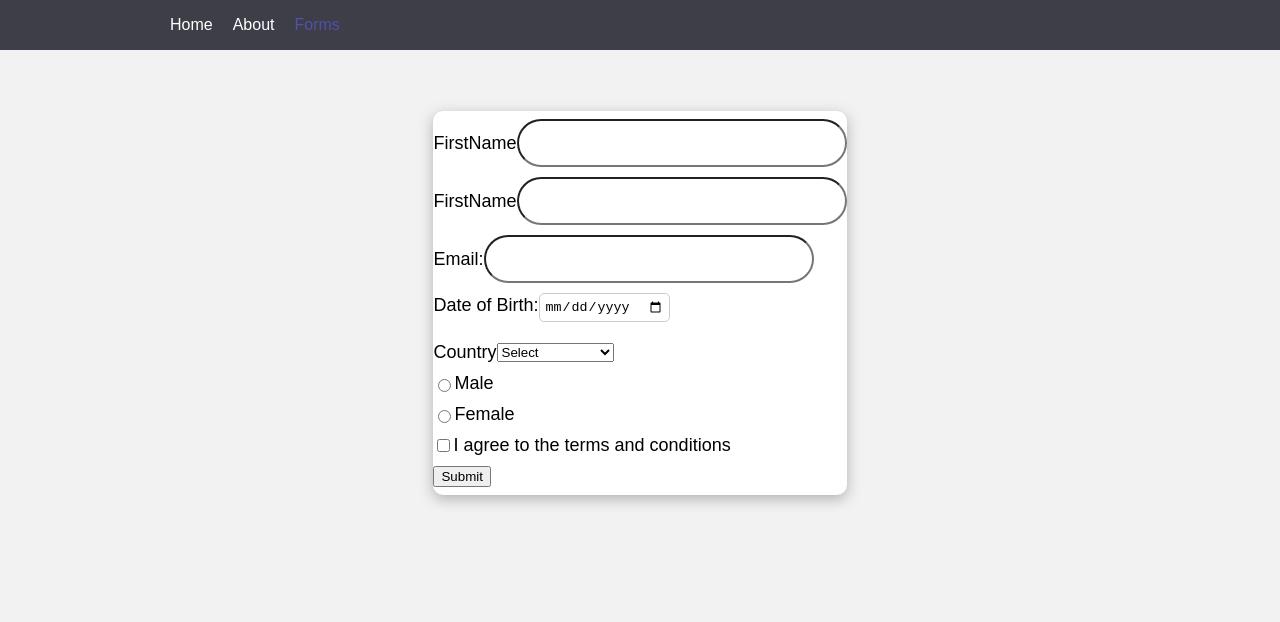
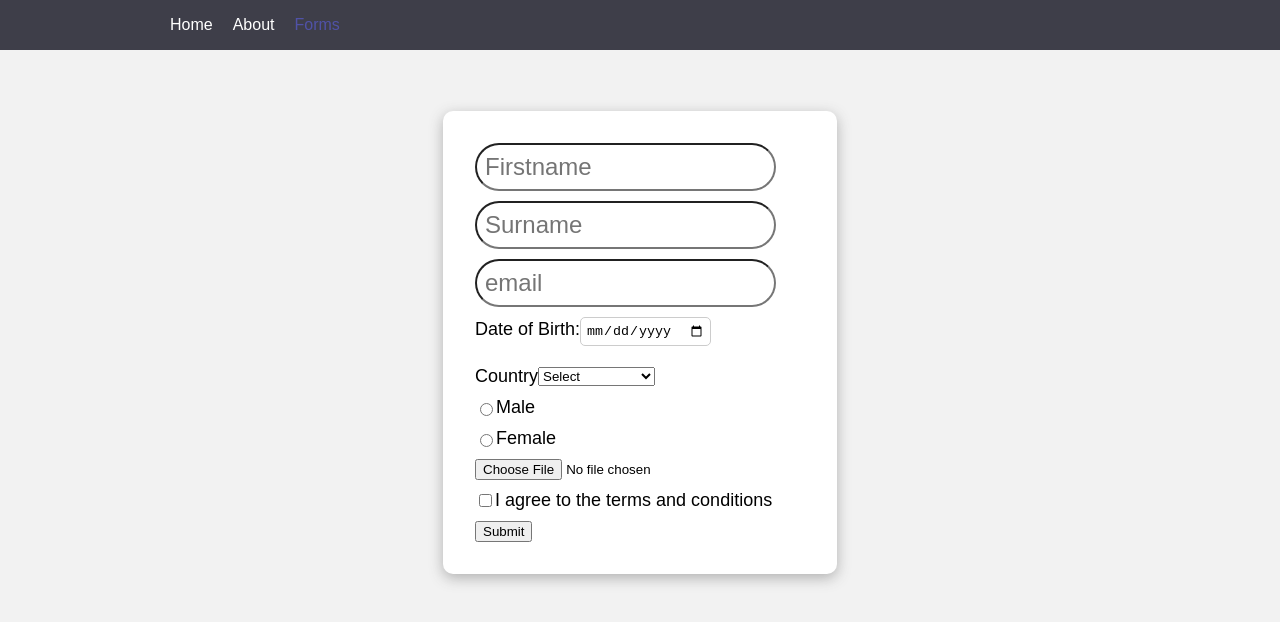
Before and after one commit to Alexgargun/React2023Q1, a React (Create React App) app: page /forms in a window 1280 px wide. Shown: the top 622 px of the page. Built offline with nearby package versions, Linux system fonts and the light colour scheme.

Commit message:
feat: add tests

```diff
--- a/src/components/AddFormData.tsx
+++ b/src/components/AddFormData.tsx
@@ -1,12 +1,13 @@
 import React, { Component, FormEvent, RefObject } from 'react';
 import styles from '../styles/AddFormData.module.css';
 import FormState from '../models/forms';
-import { countries, errorMessages } from '../utils/constants';
+import { errorMessages } from '../utils/constants';
 import Dropdown from './Dropdown';
 import NameInput from './NameInput';
 import EmailInput from './EmailInput';
 import SurnameInput from './SurnameInput';
 import DateInput from './DateInput';
+import FileInput from './FileInput';
 interface FormProps {
   uppdateFormState: (formData: FormState) => void;
 }
@@ -14,7 +15,6 @@ interface FormProps {
 type FormErrors = {
   [key: string]: string;
 };
-
 interface FormStateInterface extends FormState {
   errors: FormErrors;
 }
@@ -23,10 +23,12 @@ class Forms extends Component<FormProps, FormStateInterface> {
   surname: React.RefObject<HTMLInputElement>;
   email: RefObject<HTMLInputElement>;
   dateOfBirth: RefObject<HTMLInputElement>;
-  selectGenderMale: RefObject<HTMLInputElement>;
-  selectGenderFemale: RefObject<HTMLInputElement>;
   selectCountry: RefObject<HTMLSelectElement>;
+  selectGender: RefObject<HTMLInputElement>;
   termsAndConditions: RefObject<HTMLInputElement>;
+  selectMale: RefObject<HTMLInputElement>;
+  selectFemale: RefObject<HTMLInputElement>;
+  fileInput: React.RefObject<HTMLInputElement>;
 
   constructor(props: FormProps) {
     super(props);
@@ -37,8 +39,10 @@ class Forms extends Component<FormProps, FormStateInterface> {
       email: '',
       dateOfBirth: '',
       selectCountry: '',
-      selectGenderMale: '',
-      selectGenderFemale: '',
+      selectFemale: '',
+      selectMale: '',
+      selectGender: '',
+      fileInput: new File([''], 'filename'),
       termsAndConditions: false,
       errors: {
         name: '',
@@ -47,6 +51,7 @@ class Forms extends Component<FormProps, FormStateInterface> {
         dateOfBirth: '',
         selectCountry: '',
         selectGender: '',
+        fileInput: '',
         termsAndConditions: '',
       },
     };
@@ -56,18 +61,12 @@ class Forms extends Component<FormProps, FormStateInterface> {
     this.email = React.createRef();
     this.dateOfBirth = React.createRef();
     this.selectCountry = React.createRef();
-    this.selectGenderMale = React.createRef();
-    this.selectGenderFemale = React.createRef();
+    this.selectGender = React.createRef();
+    this.selectMale = React.createRef();
+    this.selectFemale = React.createRef();
     this.termsAndConditions = React.createRef();
+    this.fileInput = React.createRef();
   }
-
-  handleClick = () => {
-    if (this.selectGenderMale.current?.checked) {
-      console.log('Radio 1 is selected');
-    } else if (this.selectGenderFemale.current?.checked) {
-      console.log('Radio 2 is selected');
-    }
-  };
 
   handleSubmit = (event: FormEvent<HTMLFormElement>) => {
     event.preventDefault();
@@ -77,10 +76,14 @@ class Forms extends Component<FormProps, FormStateInterface> {
       surname: this.surname.current?.value || '',
       email: this.email.current?.value || '',
       dateOfBirth: this.dateOfBirth.current?.value || '',
+      selectGender: this.selectFemale.current?.checked ? 'Female' : 'Male',
+      selectMale: this.selectMale.current?.value || '',
+      selectFemale: this.selectFemale.current?.value || '',
       selectCountry: this.selectCountry.current?.value || '',
-      selectGender: this.selectGenderMale.current?.value || '',
-      selectGenderFemale: this.selectGenderFemale.current?.value || '',
       termsAndConditions: this.termsAndConditions.current?.checked || false,
+      fileInput: this.fileInput.current?.files
+        ? this.fileInput.current?.files[0]
+        : new File([''], 'filename'),
     };
 
     let errorNameMessage = '';
@@ -102,20 +105,15 @@ class Forms extends Component<FormProps, FormStateInterface> {
       dateOfBirth: !formData.dateOfBirth ? errorMessages.dateOfBirth : '',
       email: !formData.email ? errorMessages.email : '',
       selectCountry: formData.selectCountry === 'select' ? errorMessages.selectCountry : '',
-      selectGender: formData.selectGender ? errorMessages.selectGender : '',
+      selectGender: formData.selectGender === '' ? errorMessages.selectGender : '',
       termsAndConditions:
         formData.termsAndConditions === false ? errorMessages.termsAndConditions : '',
+      fileInput: !formData.fileInput ? errorMessages.fileInput : '',
     };
-
-    console.log(Object.values(errors));
-
-    const hasErrors = Object.values(errors).some((error) => error !== '');
-
     if (Object.values(errors).some((error) => error !== '')) {
       this.setState({ errors });
       return;
     }
-
     this.props.uppdateFormState(formData);
     this.setState({
       errors: {
@@ -124,15 +122,13 @@ class Forms extends Component<FormProps, FormStateInterface> {
         email: '',
         dateOfBirth: '',
         selectCountry: '',
-        selectGenderMale: '',
-        selectGenderFemale: '',
+        selectedGender: '',
+        fileInput: '',
         termsAndConditions: '',
       },
     });
   };
-
   render() {
-    console.log(this.state);
     return (
       <section style={{ padding: '74px' }} className={styles.formSection}>
         <div className="container">
@@ -151,16 +147,17 @@ class Forms extends Component<FormProps, FormStateInterface> {
               error={this.state.errors.selectCountry}
             />
             <label>
-              <input type="radio" name="gender" value="male" ref={this.selectGenderMale} />
+              <input type="radio" name="gender" value="Male" ref={this.selectMale} />
               Male
             </label>
             <label>
-              <input type="radio" name="gender" value="female" ref={this.selectGenderFemale} />
+              <input type="radio" name="gender" value="Female" ref={this.selectFemale} />
               Female
             </label>
             {this.state.errors.selectGender && (
               <span className={styles.error}>{this.state.errors.selectGender}</span>
             )}
+            <FileInput fileInputRef={this.fileInput} error={this.state.errors.fileInput} />
             <label>
               <input
                 type="checkbox"
@@ -173,6 +170,7 @@ class Forms extends Component<FormProps, FormStateInterface> {
             {this.state.errors.termsAndConditions && (
               <span className={styles.error}>{this.state.errors.termsAndConditions}</span>
             )}
+
             <input type="submit" value="Submit" />
           </form>
           {Object.values(this.state.errors).some((error) => error !== '') && (
--- a/src/components/EmailInput.tsx
+++ b/src/components/EmailInput.tsx
@@ -8,10 +8,13 @@ interface NameInputProps {
 const EmailInput = ({ emailRef, error }: NameInputProps) => {
   return (
     <div>
-      <label>
-        Email:
-        <input type="email" className={styles.searchInput} ref={emailRef} name="email" />
-      </label>
+      <input
+        type="email"
+        placeholder="email"
+        className={styles.searchInput}
+        ref={emailRef}
+        name="email"
+      />
       {error && <span className={styles.error}>{error}</span>}
     </div>
   );
--- /dev/null
+++ b/src/components/FileInput.tsx
@@ -0,0 +1,27 @@
+import React, { Component, createRef } from 'react';
+
+type MyFormProps = {
+  fileInputRef: FileInput['fileInput'];
+  error: string;
+};
+
+class FileInput extends Component<MyFormProps> {
+  fileInput: React.RefObject<HTMLInputElement>;
+
+  constructor(props: MyFormProps) {
+    super(props);
+    this.fileInput = createRef();
+  }
+
+  render() {
+    const { fileInputRef, error } = this.props;
+    return (
+      <>
+        <input type="file" ref={fileInputRef} />
+        {error && <span>{error}</span>}
+      </>
+    );
+  }
+}
+
+export default FileInput;
--- a/src/components/FormCard.tsx
+++ b/src/components/FormCard.tsx
@@ -11,23 +11,27 @@ const FormCard: FC<FormCardProps> = ({ form }) => {
     id,
     name,
     surname,
+    fileInput,
     email,
     dateOfBirth,
     selectCountry,
-    selectGenderMale,
-    selectGenderFemale,
+    selectGender,
     termsAndConditions,
   } = form;
+  const imageUrl = URL.createObjectURL(fileInput);
+  console.log(form.email);
   return (
     <div className={styles.card} key={id}>
-      <ul>
+      <div className={styles.image}>
+        <img src={imageUrl} alt="Preview" />
+      </div>
+      <ul style={{ display: 'block' }}>
         <li>Name: {name}</li>
         <li>Surname: {surname}</li>
         <li>Email: {email}</li>
         <li>Date of Birth: {dateOfBirth}</li>
         <li>Country: {selectCountry}</li>
-        <li>Select gender: {selectGenderMale}</li>
-        <li>Select gender: {selectGenderFemale}</li>
+        <li>Select gender: {selectGender}</li>
         <li>Terms and Conditions accepted: {termsAndConditions ? 'Yes' : 'No'}</li>
       </ul>
     </div>
--- a/src/components/NameInput.tsx
+++ b/src/components/NameInput.tsx
@@ -18,10 +18,13 @@ class NameInput extends Component<NameInputProps> {
     const { inputRef, error } = this.props;
     return (
       <div>
-        <label className={styles.searchLabel}>
-          FirstName
-          <input type="text" className={styles.searchInput} ref={inputRef} name="name" />
-        </label>
+        <input
+          type="text"
+          placeholder="Firstname"
+          className={styles.searchInput}
+          ref={inputRef}
+          name="name"
+        />
         {error && <span className={styles.error}>{error}</span>}
       </div>
     );
--- a/src/components/SurnameInput.tsx
+++ b/src/components/SurnameInput.tsx
@@ -18,10 +18,13 @@ class SurnameInput extends Component<SurnameInputProps> {
     const { surnameRef, error } = this.props;
     return (
       <div>
-        <label className={styles.searchLabel}>
-          FirstName
-          <input type="text" className={styles.searchInput} ref={surnameRef} name="surname" />
-        </label>
+        <input
+          type="text"
+          placeholder="Surname"
+          className={styles.searchInput}
+          ref={surnameRef}
+          name="surname"
+        />
         {error && <span className={styles.error}>{error}</span>}
       </div>
     );
--- a/src/models/forms.ts
+++ b/src/models/forms.ts
@@ -5,9 +5,11 @@ type FormState = {
   email: string;
   dateOfBirth: string;
   selectCountry: string;
-  selectGenderMale: string;
-  selectGenderFemale: string;
+  selectGender: string;
   termsAndConditions: boolean;
+  selectMale?: string;
+  selectFemale?: string;
+  fileInput: File;
 };
 
 export default FormState;
--- a/src/styles/AddFormData.module.css
+++ b/src/styles/AddFormData.module.css
@@ -11,13 +11,13 @@
 
 .formContainer {
   max-width: 600px;
+  padding: 32px;
   display: flex;
   border-radius: calc(0.1 * 100px);
   box-shadow: 0px 4px 14px 0px rgba(70, 70, 70, 0.38);
   justify-content: space-around;
   background: #fff;
   font-size: 1rem;
-  padding: 8px 0;
 }
 
 label {
--- a/src/styles/FormCard.module.css
+++ b/src/styles/FormCard.module.css
@@ -6,4 +6,20 @@
   width: 90%;
   max-width: 40rem;
   padding: 1rem;
+  display: flex;
+  gap: 1rem;
 }
+
+.image {
+  flex: 0 0 33.333%;
+  position: relative;
+}
+
+.image img {
+  width: 100%;
+  height: 100%;
+  object-fit: cover;
+  position: absolute;
+  top: 0;
+  left: 0;
+}
--- a/src/utils/constants.ts
+++ b/src/utils/constants.ts
@@ -34,6 +34,7 @@ const errorMessages = {
   selectCountry: 'Please select a country',
   selectGender: 'Please select gender',
   termsAndConditions: 'Please agree to the terms and conditions',
+  fileInput: 'Please upload a file',
 };
 
 export { countries, errorMessages, capitalizeWords };
```
Also changed, not shown: src/components/SelectGenderInput.tsx (added, +135 -0 lines), src/components/Switcher.tsx (deleted, +0 -57 lines), 1 other file (tests, documents, lock files or other folders).
